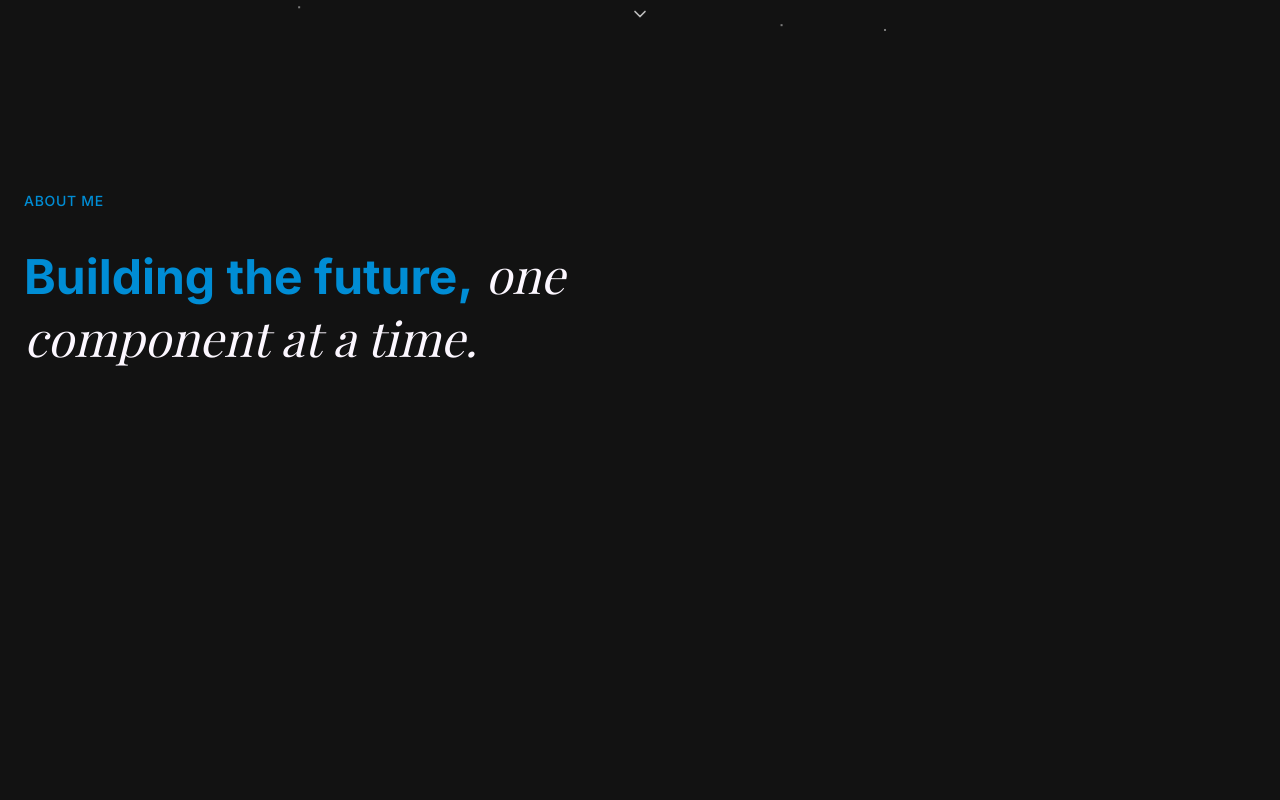
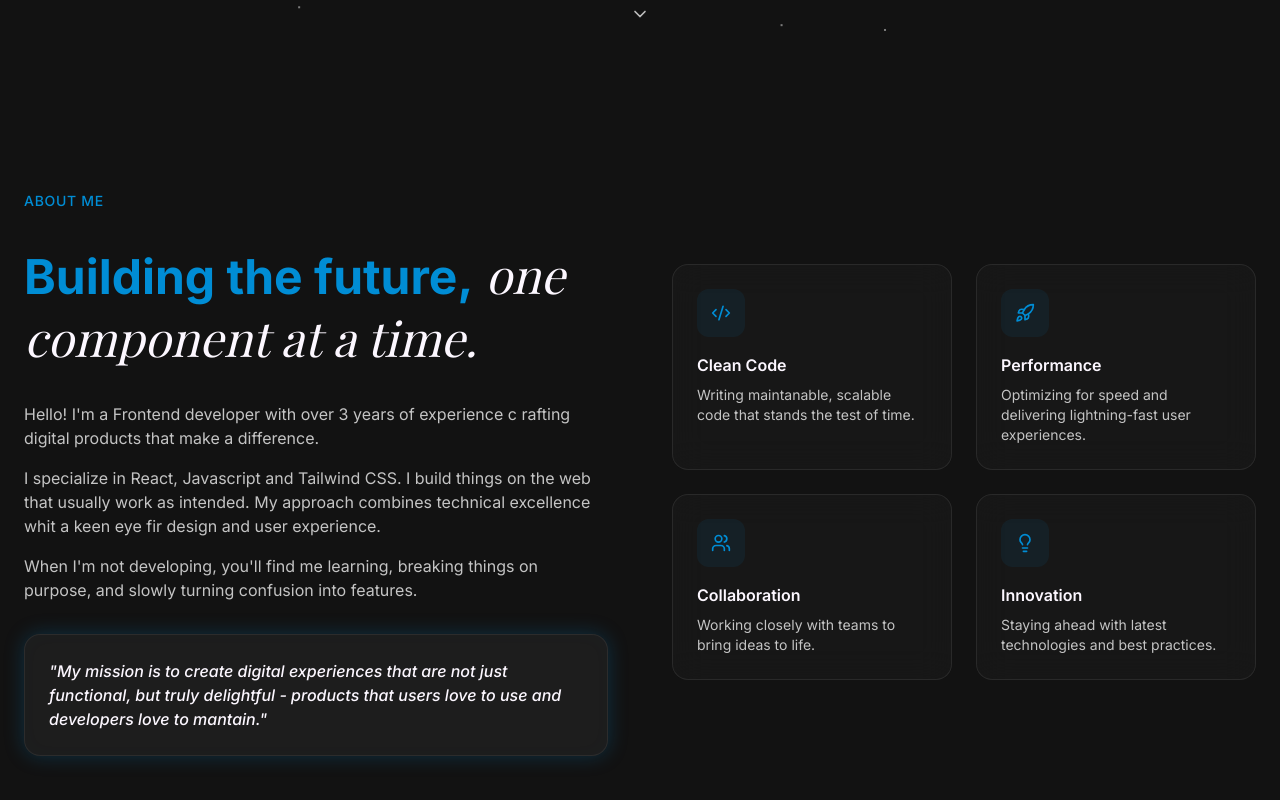
Before and after one commit to nikhilsuresh400/reactPortfolio_v26, a React (Vite) app: page / in a window 1280 px wide. Shown: the part 968-1768 px from the top of the page. Before the commit the page ends 1466 px from the top, so only its background shows below. Built offline with nearby package versions, Linux system fonts and the light colour scheme; a web font is replaced by a local one.

Commit message:
About section end

```diff
--- a/src/layout/Navbar.jsx
+++ b/src/layout/Navbar.jsx
@@ -32,7 +32,8 @@ const Navbar = () => {
     }, []);
 
     return (
-        <header className={`fixed top-0 left-0 right-0 transition-all duration-[0.16s] ${isScrolled ? "glass-strong py-3" : "bg-transparent py-5"} z-50`}>
+        <header className={`fixed top-0 left-0 right-0 transition-all duration-[0.16s] outline-none focus:outline-none
+            ${isScrolled ? "glass-strong py-3" : "bg-transparent py-5"} z-50`}>
             <nav className='container mx-auto px-6 flex items-center justify-between'>
                 {/* LOGO */}
                 <Link to='/' className='text-4xl text-whiteSecondary hover:text-whitePrimary
@@ -41,7 +42,6 @@ const Navbar = () => {
                 {/* NAVLINKS (Desktop) */}
                 <div className='hidden md:flex items-center gap-1'>
                     <div className='glass rounded-full px-2 py-1 flex items-center gap-1'>
-                        {/* px-4 py-2 text-sm text-whiteSecondary hover:text-whitePrimary rounded-full hover:bg-white/4 */}
                         {navLinks.map((link, index) => (
                             <a href={link.href}
                                 key={index}
@@ -75,19 +75,18 @@ const Navbar = () => {
             {isMobileMenuOpen && (
                 <div className='md:hidden glass-strong mx-6 mt-4 animate-fade-in'>
                     <div className='container mx-auto px-6 py-6 flex flex-col items-center gap-4'>
-                        {/* text-sm text-whiteSecondary hover:text-whitePrimary py-2 */}
                         {navLinks.map((link, index) => (
                             <a
                                 href={link.href}
                                 key={index}
-                                onClick={ () => setIsMobileMenuOpen(false) }
+                                onClick={() => setIsMobileMenuOpen(false)}
                                 className='text-sm text-whiteSecondary hover:text-whitePrimary py-2'
                             >
                                 {link.label}
                             </a>
                         ))}
 
-                        <button onClick={ () => setIsMobileMenuOpen(false) }
+                        <button onClick={() => setIsMobileMenuOpen(false)}
                             className='relative overflow-hidden rounded-full focus:outline-none focus-visible:ring-2
                             focus-visible:ring-whitePrimary bg-whitePrimary hover:bg-whitePrimary/90 text-blackPrimary
                                 w-full px-4 py-2 text-sm mt-2'>
--- a/src/pages/About.jsx
+++ b/src/pages/About.jsx
@@ -45,6 +45,44 @@ const About = () => {
                             Building the future,
                             <span className='text-whitePrimary font-heading italic font-normal'> one component at a time.</span>
                         </h2>
+                        <div className='space-y-4 text-whiteSecondary animate-fade-in animate-delay-200'>
+                            <p>
+                                Hello! I'm a Frontend developer with over 3 years of experience c
+                                rafting digital products that make a difference.
+                            </p>
+                            <p>
+                                I specialize in React, Javascript and Tailwind CSS. I build things on the web that usually work as intended.
+                                My approach combines technical excellence whit a keen eye fir design and user experience.
+                            </p>
+                            <p>
+                                When I'm not developing, you'll find me learning, breaking things on purpose,
+                                and slowly turning confusion into features.
+                            </p>
+                        </div>
+                        <div className='glass glow-border rounded-2xl p-6 animate-fade-in animate-delay-200 bg-blackSecondary'>
+                            <p className='text-md font-medium italic'>
+                                "My mission is to create digital experiences that are not just functional, but truly delightful -
+                                products that users love to use and developers love to mantain."
+                            </p>
+                        </div>
+                    </div>
+
+                    {/* RIGHT COLUMN - HIGHLIGHTS */}
+                    <div className='grid sm:grid-cols-2 gap-6'>
+                        {highlights.map((item, index) => (
+                            <div
+                                key={index}
+                                className='glass p-6 rounded-2xl animate-fade-in'
+                                style={{ animationDelay: `${(index + 1) * 100}ms` }}>
+                                <div
+                                    className='w-12 h-12 rounded-xl bg-accentBlue/8 flex items-center justify-center mb-4
+                                        hover:bg-accentBlue/20'>
+                                    <item.icon className='w-5 h-5 text-accentBlue' />
+                                </div>
+                                <h3 className='font-semibold mb-2'>{item.title}</h3>
+                                <p className='text-sm text-whiteSecondary'>{item.description}</p>
+                            </div>
+                        ))}
                     </div>
                 </div>
             </div>
```
Lines whose indentation alone changed are shown as unchanged.
